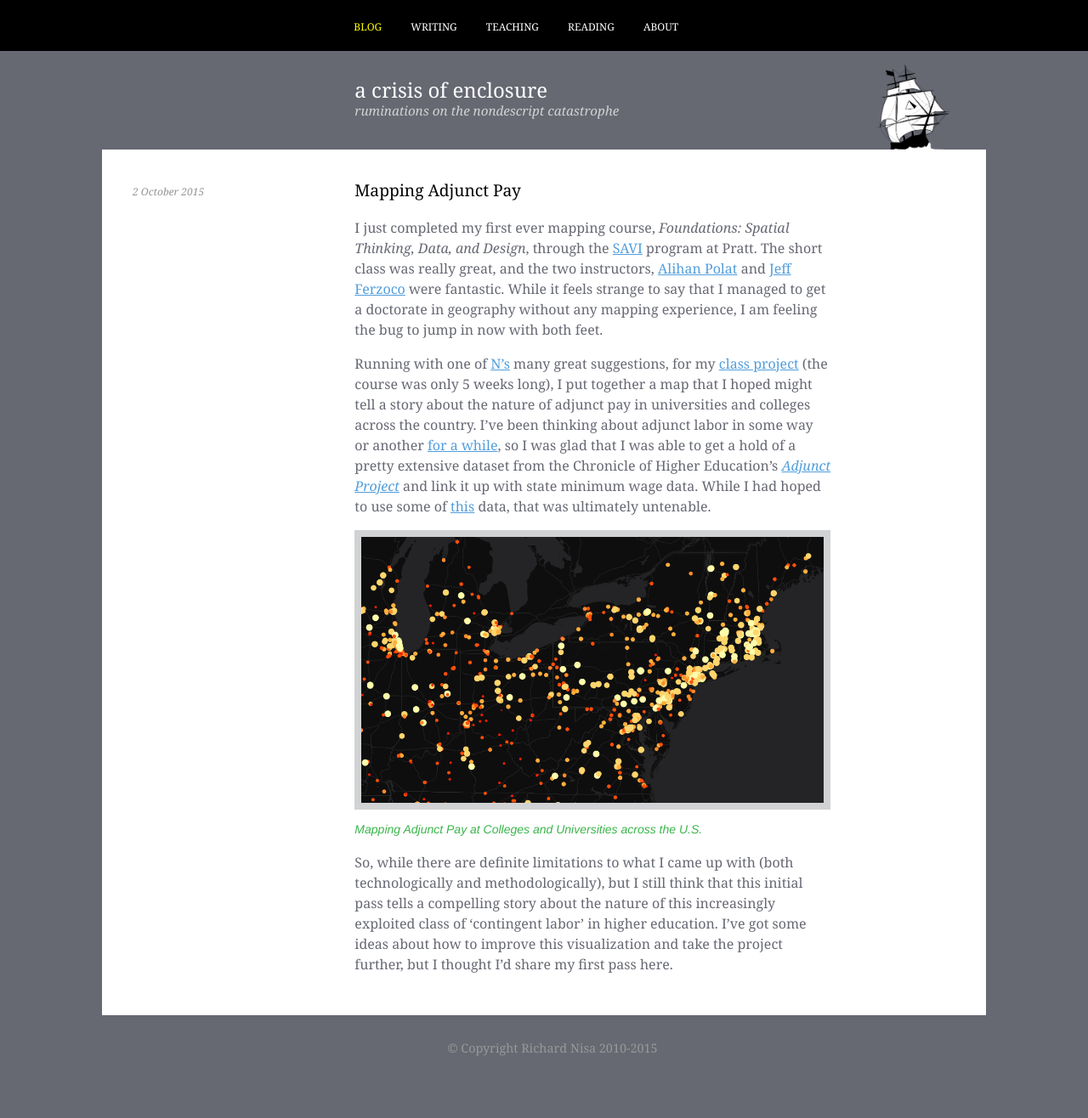
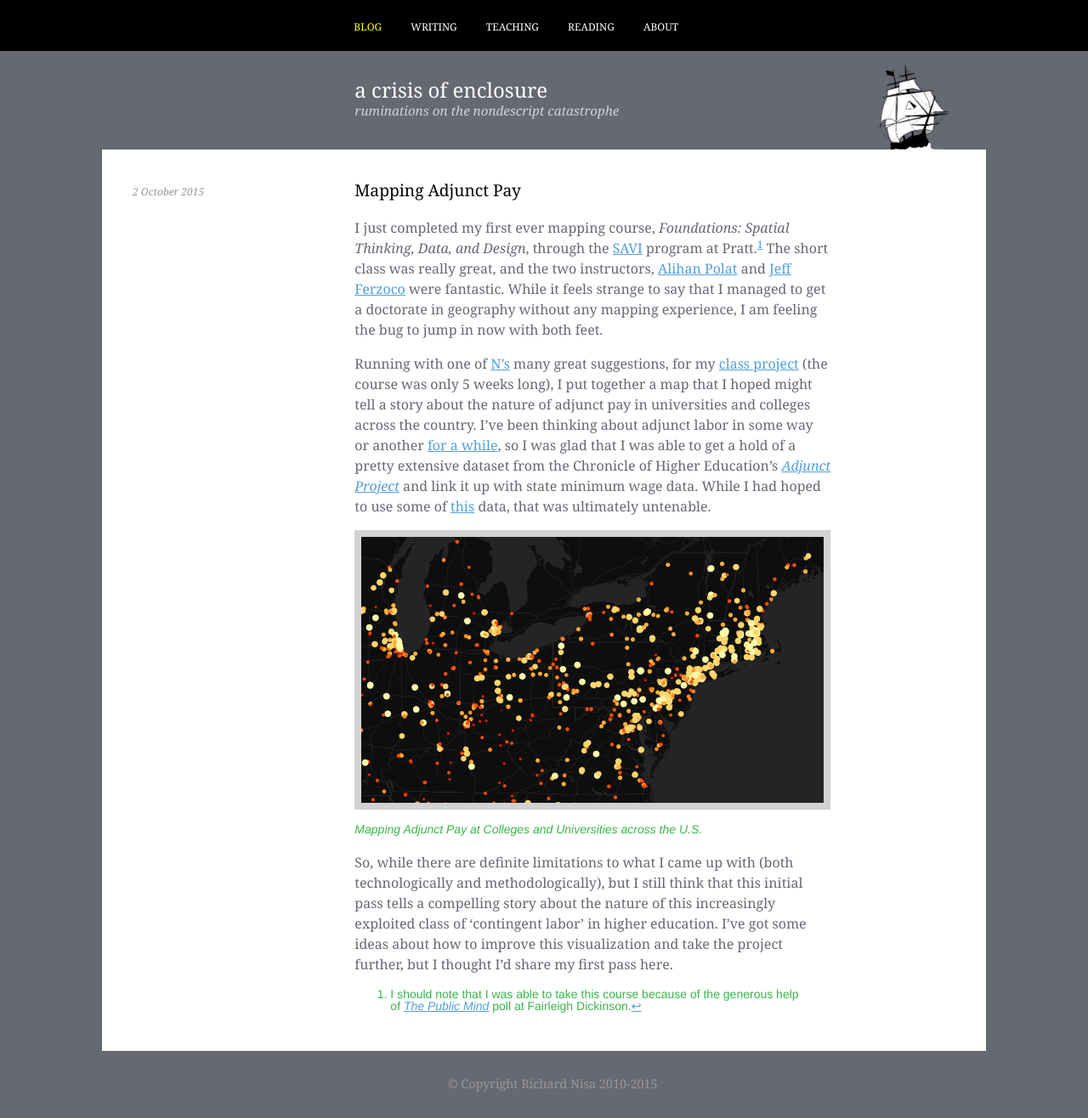
Before and after one commit to nisaface/nisaface.github.io, a Jekyll site: the page built from _posts/2015-10-02-mapping-adjunt-pay.md, in a window 1280 px wide. Shown: the whole page at 85% size. Built offline with Jekyll 4.4.1, drawn with Linux system fonts in a browser that asks for light colours; before the commit the page ends 1274 px from its top, so only the background shows below that.

Commit message:
footnote thanks

```diff
--- a/_posts/2015-10-02-mapping-adjunt-pay.md
+++ b/_posts/2015-10-02-mapping-adjunt-pay.md
@@ -3,7 +3,7 @@ layout: post
 title: "Mapping Adjunct Pay"
 category: blog
 ---
-I just completed my first ever mapping course, *Foundations: Spatial Thinking, Data, and Design*, through the [SAVI](https://www.pratt.edu/pratt-research-and-centers/spatial-analysis-visualization-initiative/) program at Pratt. The short class was really great, and the two instructors, [Alihan Polat](http://www.studiomplus.nyc/) and [Jeff Ferzoco](http://linepointpath.com/) were fantastic. While it feels strange to say that I managed to get a doctorate in geography without any mapping experience, I am feeling the bug to jump in now with both feet.
+I just completed my first ever mapping course, *Foundations: Spatial Thinking, Data, and Design*, through the [SAVI](https://www.pratt.edu/pratt-research-and-centers/spatial-analysis-visualization-initiative/) program at Pratt.<sup id="fnref:1"><a href="#fn:1" class="footnote">1</a></sup> The short class was really great, and the two instructors, [Alihan Polat](http://www.studiomplus.nyc/) and [Jeff Ferzoco](http://linepointpath.com/) were fantastic. While it feels strange to say that I managed to get a doctorate in geography without any mapping experience, I am feeling the bug to jump in now with both feet.
 
 Running with one of [N's](http://nickyagate.com/) many great suggestions, for my [class project](http://crisisofenclosure.com/category/longform/cartodb.html) (the course was only 5 weeks long), I put together a map that I hoped might tell a story about the nature of adjunct pay in universities and colleges across the country. I've been thinking about adjunct labor in some way or another [for a while](http://crisisofenclosure.com/nickel-and-dimed/), so I was glad that I was able to get a hold of a pretty extensive dataset from the Chronicle of Higher Education's [*Adjunct Project*](http://adjunct.chronicle.com/) and link it up with state minimum wage data. While I had hoped to use some of [this](http://livingwage.mit.edu/) data, that was ultimately untenable.
 
@@ -11,3 +11,11 @@ Running with one of [N's](http://nickyagate.com/) many great suggestions, for my
 <cite>*Mapping Adjunct Pay at Colleges and Universities across the U.S.*</cite>
 
 So, while there are definite limitations to what I came up with (both technologically and methodologically), but I still think that this initial pass tells a compelling story about the nature of this increasingly exploited class of 'contingent labor' in higher education. I've got some ideas about how to improve this visualization and take the project further, but I thought I'd share my first pass here.
+
+<div class="footnotes">
+  <ol>
+    <li id="fn:1">
+      <p>I should note that I was able to take this course because of the generous help of <a href="http://publicmind.fdu.edu/"><i>The Public Mind</i></a> poll at Fairleigh Dickinson.<a href="#fnref:1" class="reversefootnote">&#8617;</a></p>
+    </li>
+  </ol>
+</div>
```
